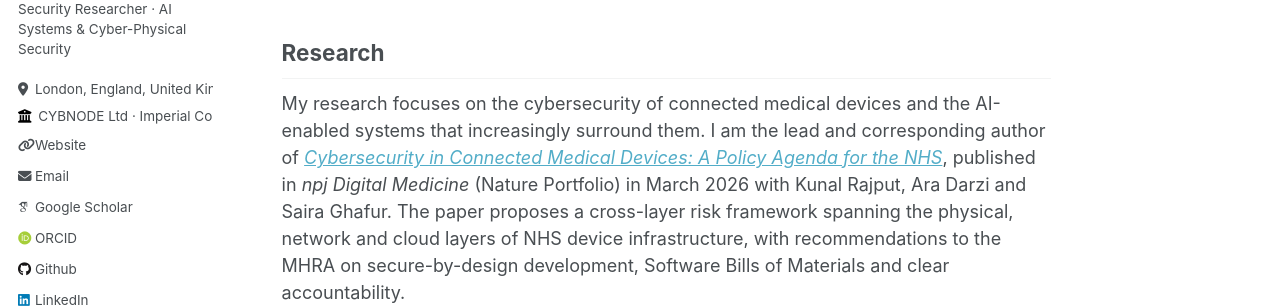
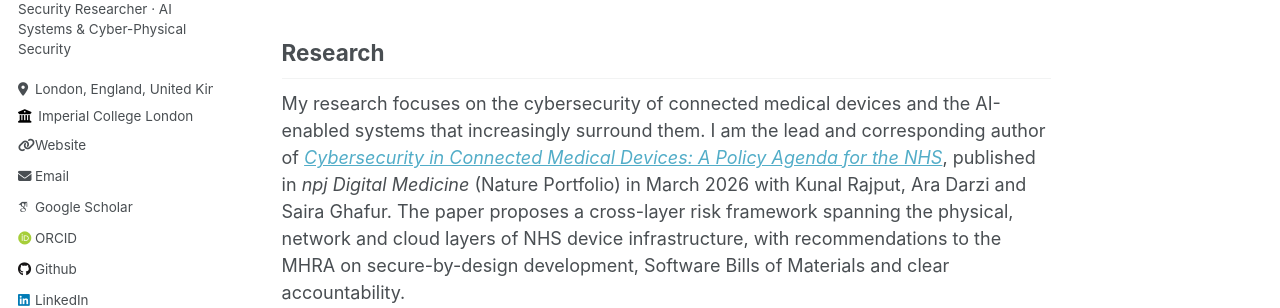
Before and after one commit to olivertoparti/olivertoparti.github.io, a Jekyll site: the page built from _pages/about.md, in a window 1280 px wide. Shown: the part 304-612 px from the top of the page. Built offline with Jekyll 4.4.1, drawn with Linux system fonts in a browser that asks for light colours; some web fonts are replaced.

Commit message:
Update employer information in author profile

```diff
--- a/_config.yml
+++ b/_config.yml
@@ -26,7 +26,7 @@ author:
   pronouns         : # example: "she/her"
   bio              : "Security Researcher · AI Systems & Cyber-Physical Security"
   location         : "London, England, United Kingdom"
-  employer         : "CYBNODE Ltd · Imperial College London alumnus"
+  employer         : "Imperial College London"
   uri              : "https://toparti.com"
   email            : "oliver.toparti23@alumni.imperial.ac.uk"
 
```
